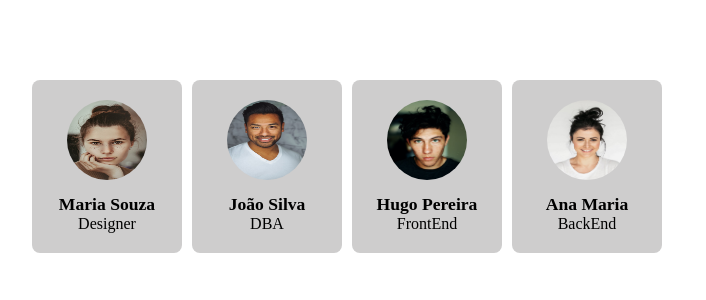
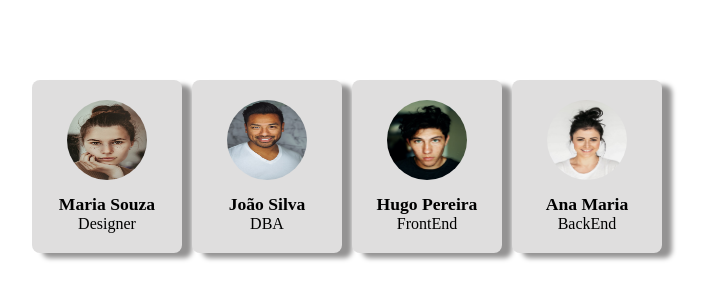
Before and after one commit to marcelo23vds/funcionarios, a plain HTML site: page index.html in a window 1280 px wide. Shown: the part 234-534 px from the top of the page, without its empty margins (293-999 px from the left). Drawn offline with Linux system fonts and the light colour scheme.

Commit message:
adicionando box-shadow nos cards

```diff
--- a/style.css
+++ b/style.css
@@ -13,11 +13,12 @@ main {
 }
 
 main div {
-  background-color: rgb(206, 205, 205);
+  background-color: rgb(223, 222, 222);
   border-radius: 8px;
   padding: 20px;
   text-align: center;
   width: 150px;
+  box-shadow: 10px 5px 5px rgb(148, 147, 147);
 }
 
 main div img {
```
Also changed, not shown: img/preview.PNG.
